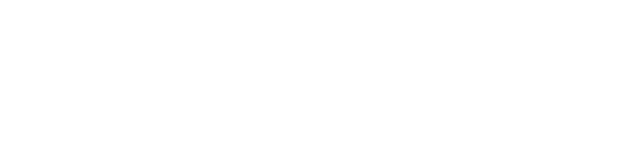
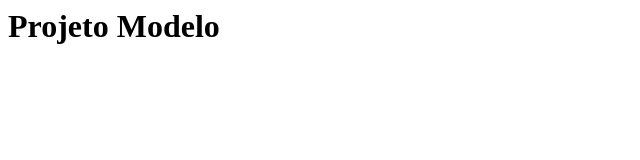
Before and after one commit to freitas-rodrigo80/curso-git, a plain HTML site: page index.html in a window 1280 px wide. Shown: the whole page, without its empty margins (0-640 px from the left). Drawn offline with Linux system fonts and the light colour scheme.

Commit message:
Titulo da pagina

```diff
--- a/index.html
+++ b/index.html
@@ -1,6 +1,7 @@
 <html>
 	<head>
 		<body>
+			<h1> Projeto Modelo </h1>
 		</body>
 	<head>
 </html>
```
